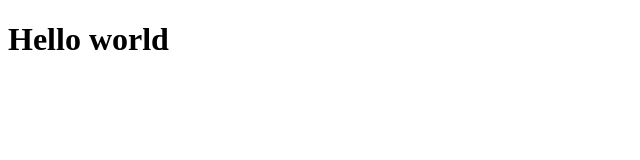
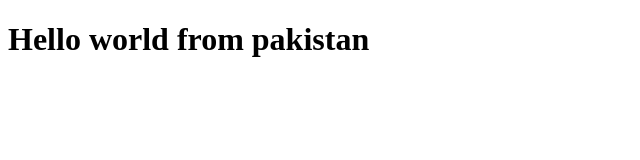
Before and after one commit to ayesha-gul/bootcampsample, a plain HTML site: page index.html in a window 1280 px wide. Shown: the whole page, without its empty margins (0-640 px from the left). Drawn offline with Linux system fonts and the light colour scheme.

Commit message:
changes done

```diff
--- a/index.html
+++ b/index.html
@@ -6,6 +6,6 @@
     <title>Document</title>
 </head>
 <body>
-    <h1>Hello world</h1>
+    <h1>Hello world from pakistan</h1>
 </body>
 </html>
```
